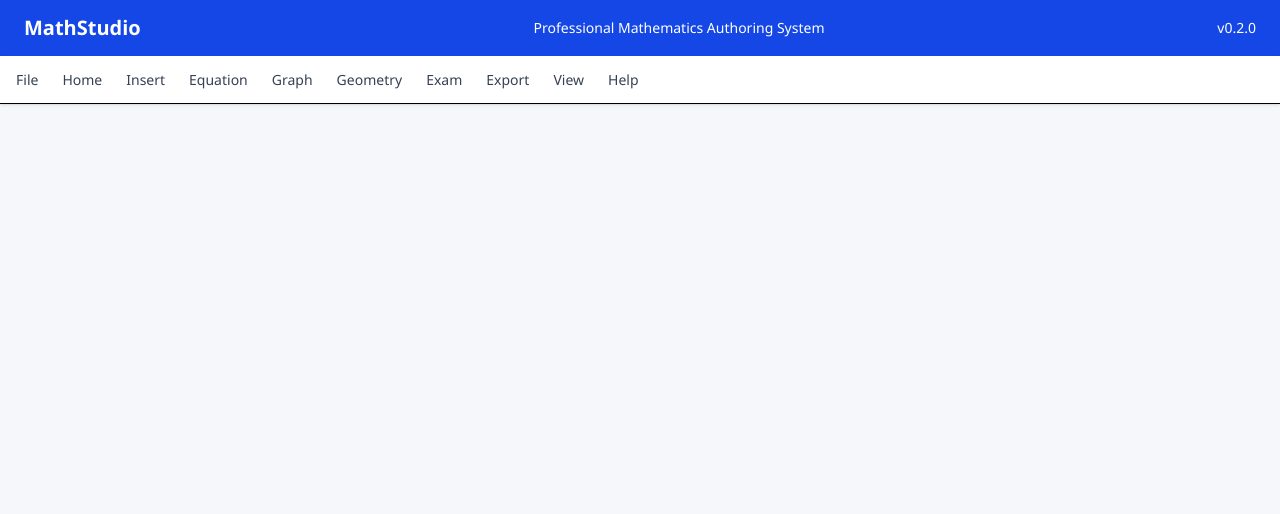
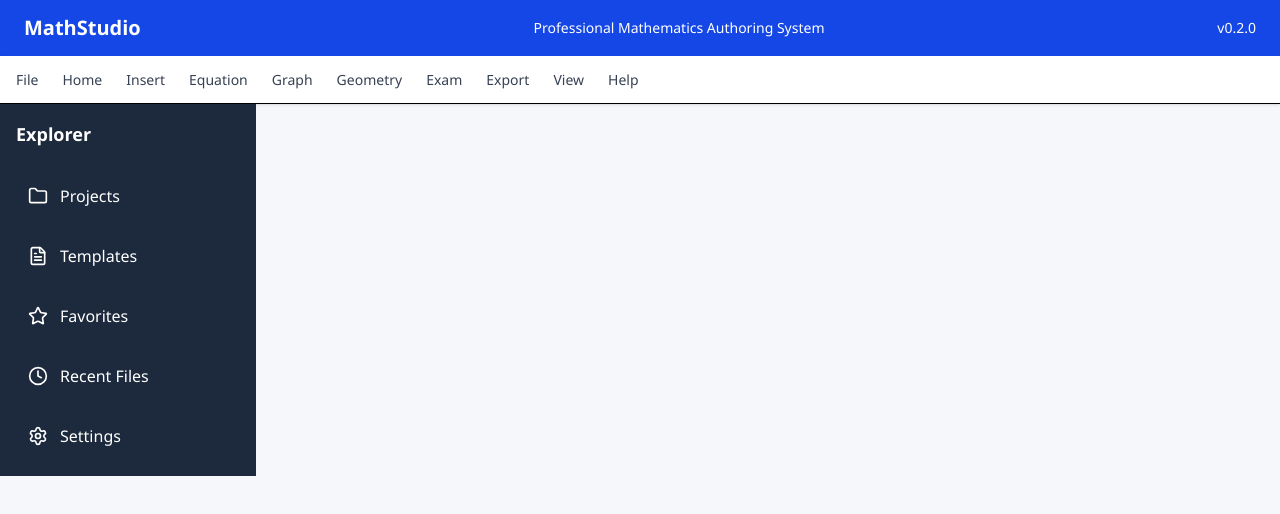
Before and after one commit to EmmanuelNBrefo/MathStudio, a React (Vite) app in the folder frontend/: page / in a window 1280 px wide. Shown: the top 514 px of the page. Built offline with nearby package versions, Linux system fonts and the light colour scheme.

Commit message:
Add Sidebar navigation component

```diff
--- a/frontend/src/App.tsx
+++ b/frontend/src/App.tsx
@@ -1,7 +1,9 @@
 import Header from "./components/layout/Header";
 import Ribbon from "./components/layout/Ribbon";
+import Sidebar from "./components/layout/Sidebar";
 
 function App() {
+
   return (
     <div className="min-h-screen">
 
@@ -9,6 +11,12 @@ function App() {
 
       <Ribbon />
 
+      <div className="flex">
+
+        <Sidebar />
+
+      </div>
+
     </div>
   );
 }
--- a/frontend/src/components/layout/Sidebar.tsx
+++ b/frontend/src/components/layout/Sidebar.tsx
@@ -0,0 +1,81 @@
+import React from "react";
+import {
+  Folder,
+  FileText,
+  Star,
+  Clock,
+  Settings
+} from "lucide-react";
+
+const Sidebar = () => {
+
+  const items = [
+    {
+      name: "Projects",
+      icon: Folder,
+    },
+    {
+      name: "Templates",
+      icon: FileText,
+    },
+    {
+      name: "Favorites",
+      icon: Star,
+    },
+    {
+      name: "Recent Files",
+      icon: Clock,
+    },
+    {
+      name: "Settings",
+      icon: Settings,
+    },
+  ];
+
+  return (
+    <aside className="w-64 bg-slate-800 text-white min-h-full p-4">
+
+      <h2 className="text-lg font-semibold mb-6">
+        Explorer
+      </h2>
+
+
+      <div className="space-y-3">
+
+        {items.map((item) => {
+
+          const Icon = item.icon;
+
+          return (
+            <button
+              key={item.name}
+              className="
+                w-full
+                flex
+                items-center
+                gap-3
+                p-3
+                rounded-lg
+                hover:bg-slate-700
+                transition
+              "
+            >
+
+              <Icon size={20}/>
+
+              <span>
+                {item.name}
+              </span>
+
+            </button>
+          );
+
+        })}
+
+      </div>
+
+    </aside>
+  );
+};
+
+export default Sidebar;
```
